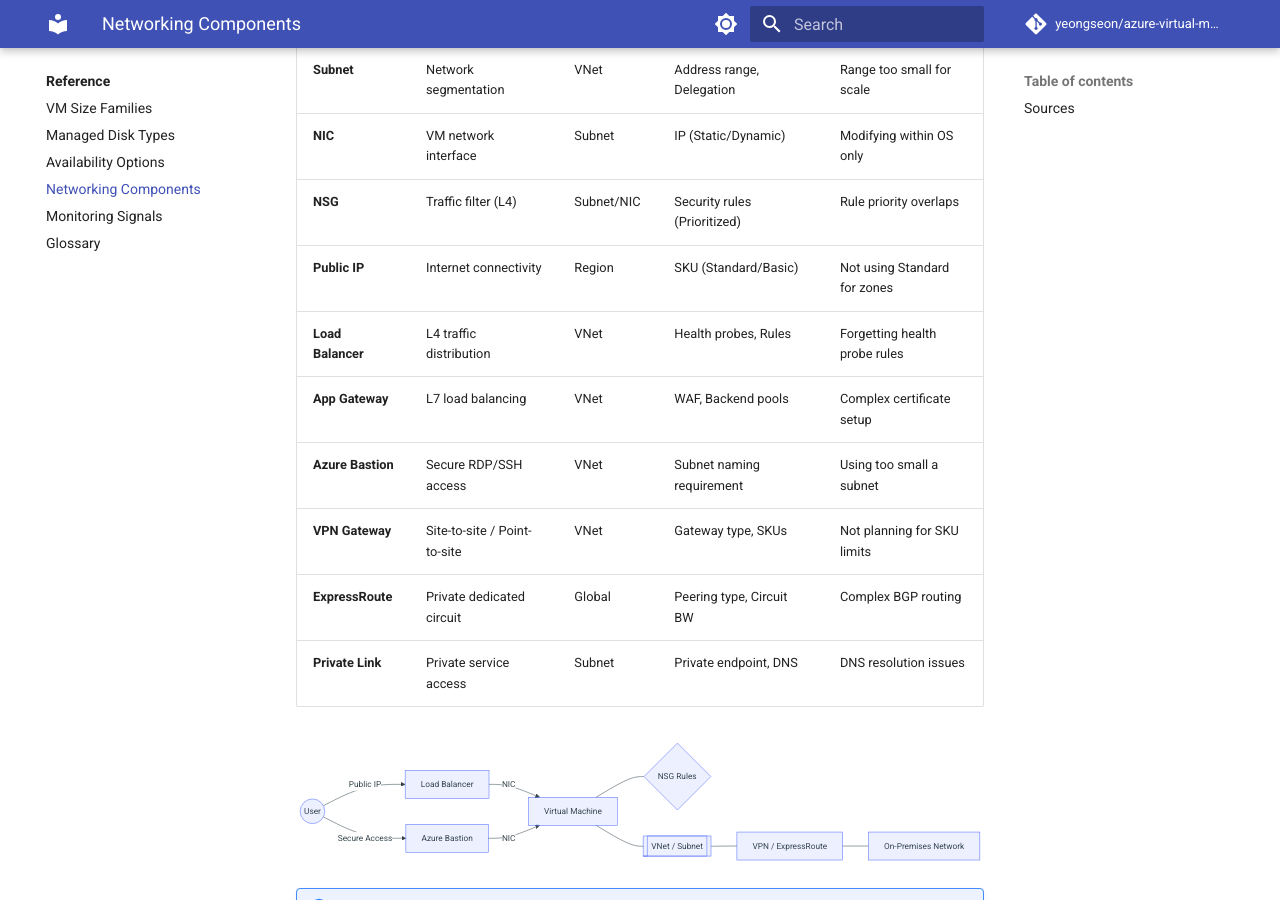
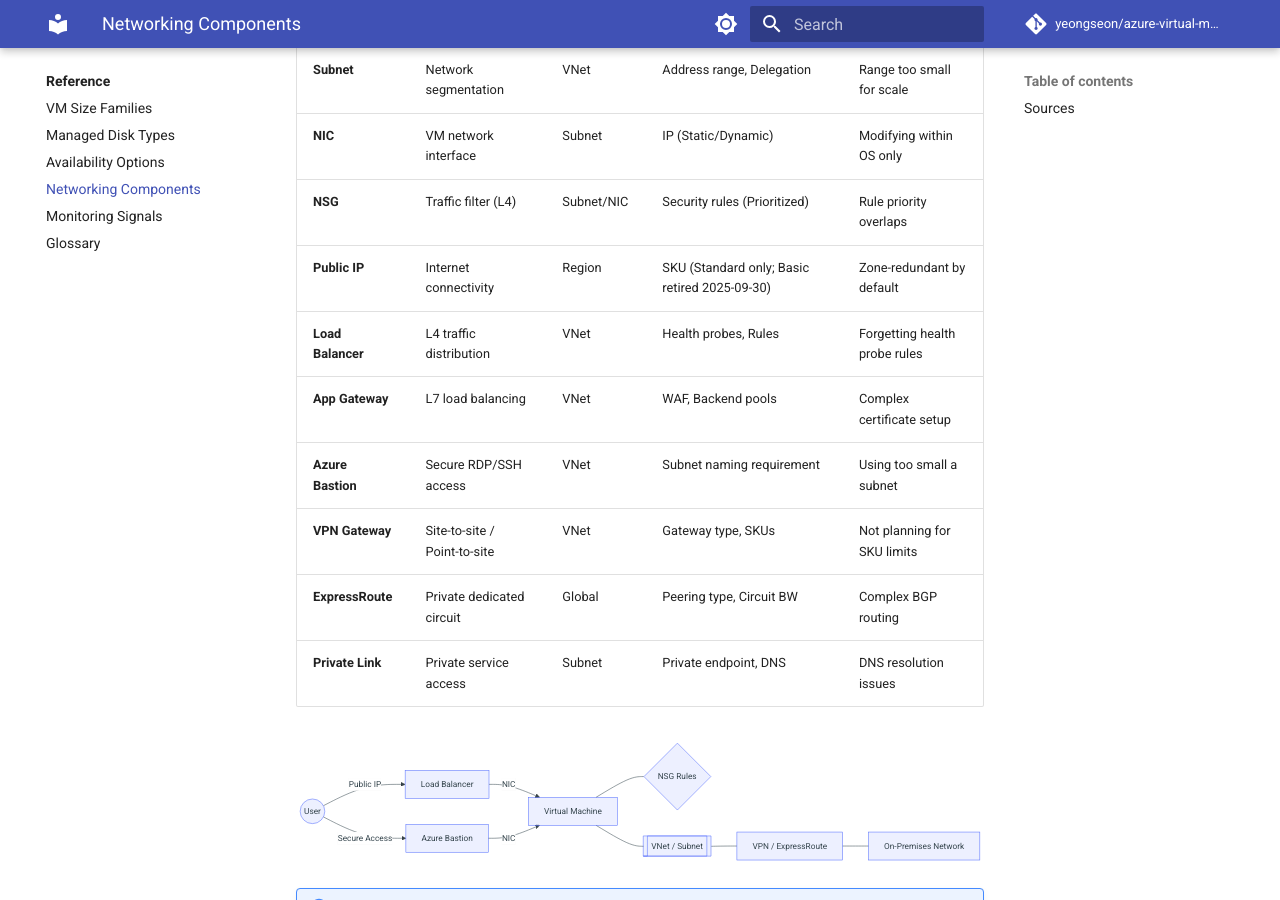
Before and after one commit to yeongseon/azure-virtual-machine-practical-guide, an MkDocs documentation site: the page built from docs/reference/networking-components.md, in a window 1280 px wide and 900 px high, scrolled down 385 px. Built offline with MkDocs 1.6.1 and Material for MkDocs 9.7.7, drawn with Linux system fonts in a browser that asks for light colours; comment, search, counter and statistics services are not loaded.

Commit message:
fix: update Ultra Disk specs, mark Basic Public IP as retired
- managed-disk-types.md, disks-and-storage.md, disk-performance-issues.md:
  Update Ultra Disk max specs from 160k/4GB to 400k IOPS/10GB throughput
- networking-components.md: Mark Basic SKU Public IP as retired (2025-09-30),
  Standard is now the only option for new deployments

```diff
--- a/docs/reference/networking-components.md
+++ b/docs/reference/networking-components.md
@@ -8,7 +8,7 @@ Azure networking components provide the foundation for virtual machine communica
 | **Subnet** | Network segmentation | VNet | Address range, Delegation | Range too small for scale |
 | **NIC** | VM network interface | Subnet | IP (Static/Dynamic) | Modifying within OS only |
 | **NSG** | Traffic filter (L4) | Subnet/NIC | Security rules (Prioritized) | Rule priority overlaps |
-| **Public IP** | Internet connectivity | Region | SKU (Standard/Basic) | Not using Standard for zones |
+| **Public IP** | Internet connectivity | Region | SKU (Standard only; Basic retired 2025-09-30) | Zone-redundant by default |
 | **Load Balancer** | L4 traffic distribution | VNet | Health probes, Rules | Forgetting health probe rules |
 | **App Gateway** | L7 load balancing | VNet | WAF, Backend pools | Complex certificate setup |
 | **Azure Bastion** | Secure RDP/SSH access | VNet | Subnet naming requirement | Using too small a subnet |
```
Also changed, not shown: docs/platform/disks-and-storage.md (+1 -1 lines), docs/reference/managed-disk-types.md (+1 -1 lines), docs/troubleshooting/disk-performance-issues.md (+1 -1 lines).
